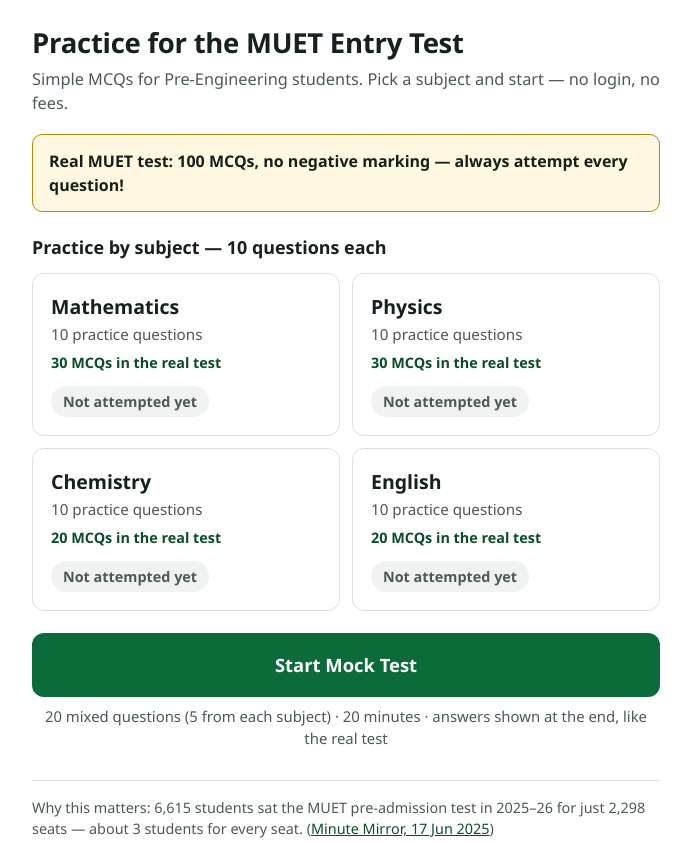
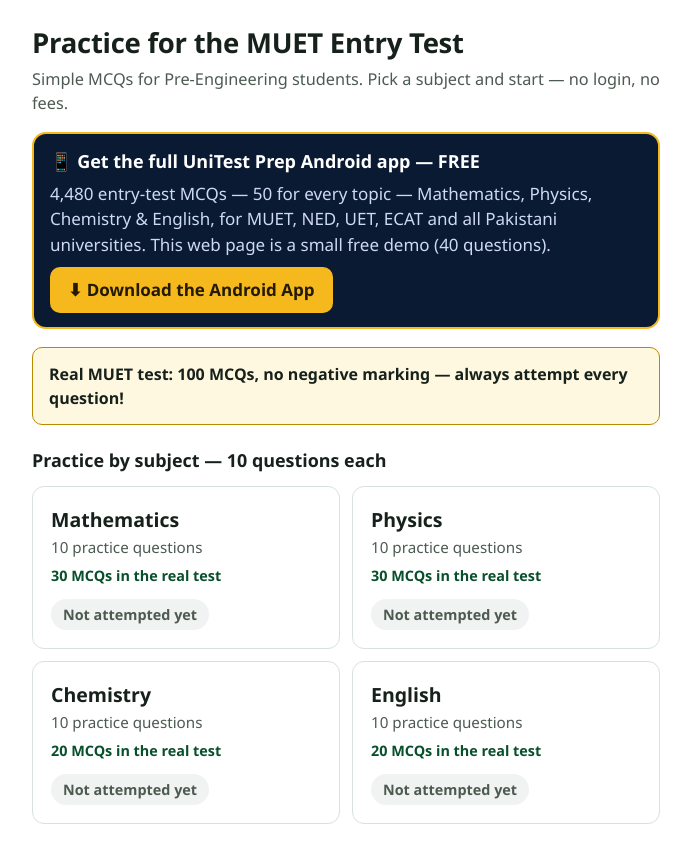
Before and after one commit to zardariprivacy-cell/Privacy, a plain HTML site: page index.html in a window 1280 px wide. Shown: the top 843 px of the page, without its empty margins (294-985 px from the left). Drawn offline with Linux system fonts and the light colour scheme.

Commit message:
UniTest Prep public web page: new title/meta for search, Android app download banner, README links

```diff
--- a/index.html
+++ b/index.html
@@ -4,8 +4,9 @@
     <meta charset="utf-8" />
     <meta name="viewport" content="width=device-width, initial-scale=1, viewport-fit=cover" />
     <meta name="color-scheme" content="light" />
+    <meta name="description" content="UniTest Prep: 4,480 entry test MCQs for MUET, NED, UET and ECAT — Mathematics, Physics, Chemistry and English. Free Android app plus a free online practice demo." />
     <link rel="icon" href="data:," />
-    <title>MUET MCQ Practice App</title>
+    <title>UniTest Prep — Entry Test MCQ Practice | 4,480 MCQs Android App</title>
     <style>
       :root{
         --green:#0b6b3a;
@@ -148,6 +149,12 @@
         <div class="intro">
           <h1>Practice for the MUET Entry Test</h1>
           <p>Simple MCQs for Pre-Engineering students. Pick a subject and start — no login, no fees.</p>
+        </div>
+
+        <div style="background:#0a1a33;border:2px solid #f5b81d;border-radius:14px;padding:14px 16px;margin:16px 0;color:#ffffff">
+          <div style="font-size:18px;font-weight:700">📱 Get the full UniTest Prep Android app — FREE</div>
+          <p style="margin:6px 0 10px;color:#cfd9f2">4,480 entry-test MCQs — 50 for every topic — Mathematics, Physics, Chemistry &amp; English, for MUET, NED, UET, ECAT and all Pakistani universities. This web page is a small free demo (40 questions).</p>
+          <a href="https://drive.google.com/uc?id=1kF0AWDSx5WfLgStzgMFshvBc70C6l7I1&amp;export=download" style="display:inline-block;background:#f5b81d;color:#231a00;font-weight:700;padding:10px 18px;border-radius:10px;text-decoration:none">⬇ Download the Android App</a>
         </div>
 
         <div class="note">Real MUET test: 100 MCQs, no negative marking — always attempt every question!</div>
```
Also changed, not shown: 1 other file.
